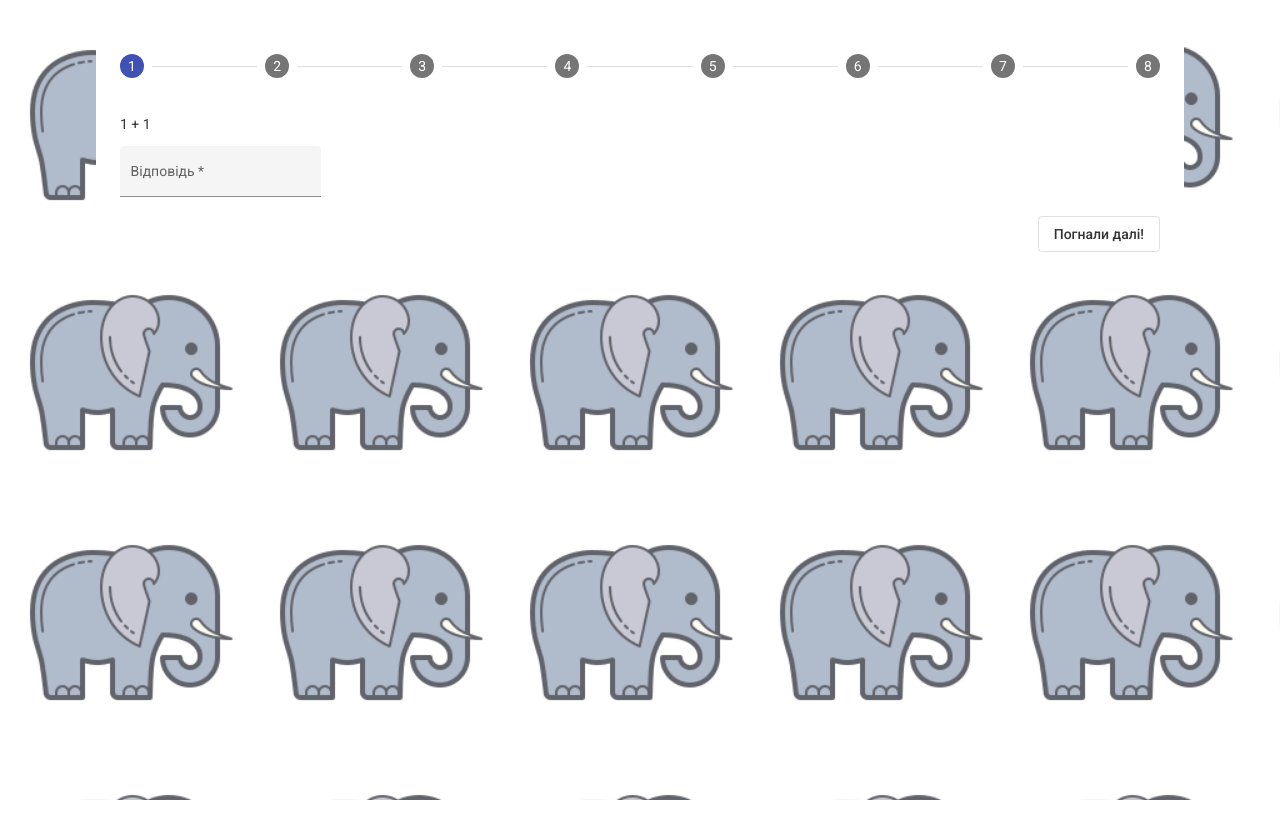
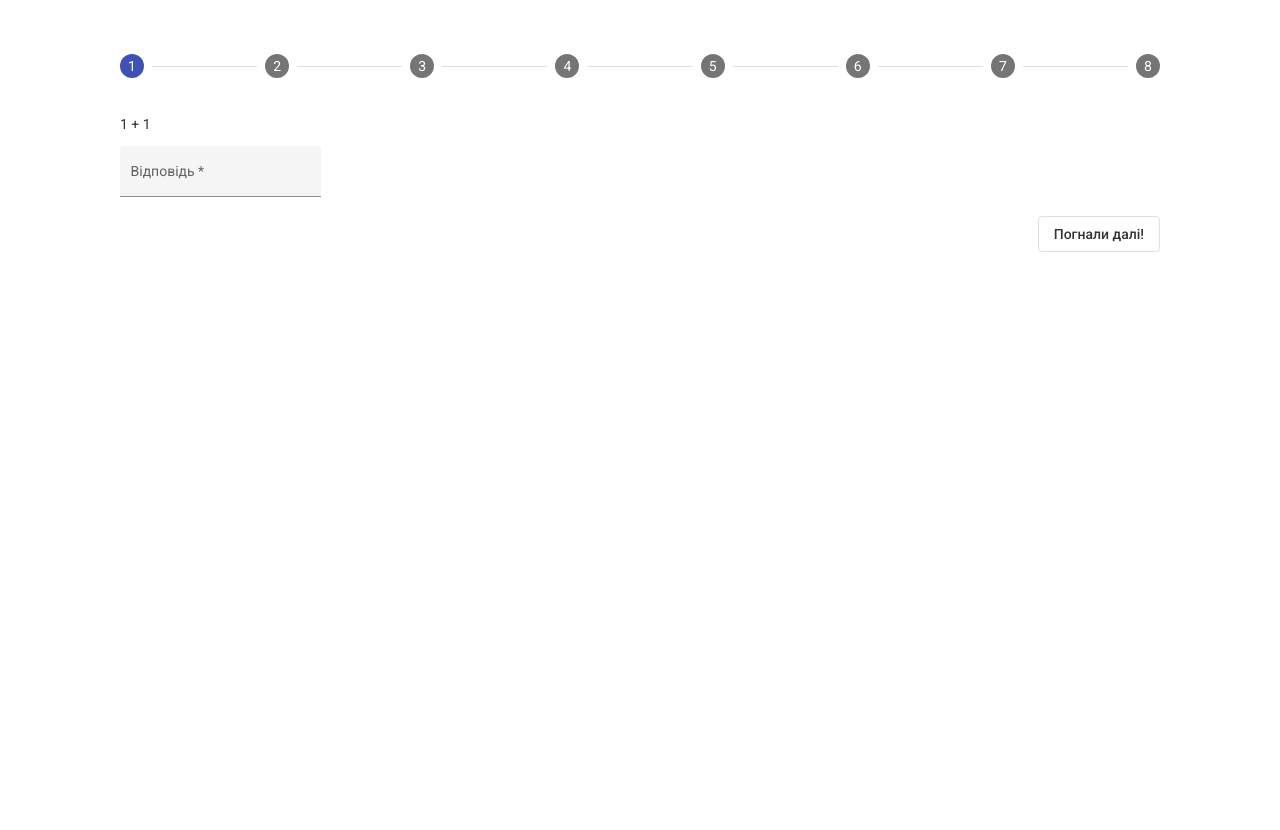
Before and after one commit to averfield/elephant-quest, an Angular app: page / in a window 1280 px wide. Built offline with nearby package versions, Linux system fonts and the light colour scheme.

Commit message:
Temp remove background image

```diff
--- a/src/styles.scss
+++ b/src/styles.scss
@@ -16,7 +16,6 @@ body::before {
     bottom: 0;
     left: 0;
     z-index: -1;
-    background: url(./assets/elephant.png) repeat;
     background-size: 250px 250px;
     opacity: 0.7;
 }
```
